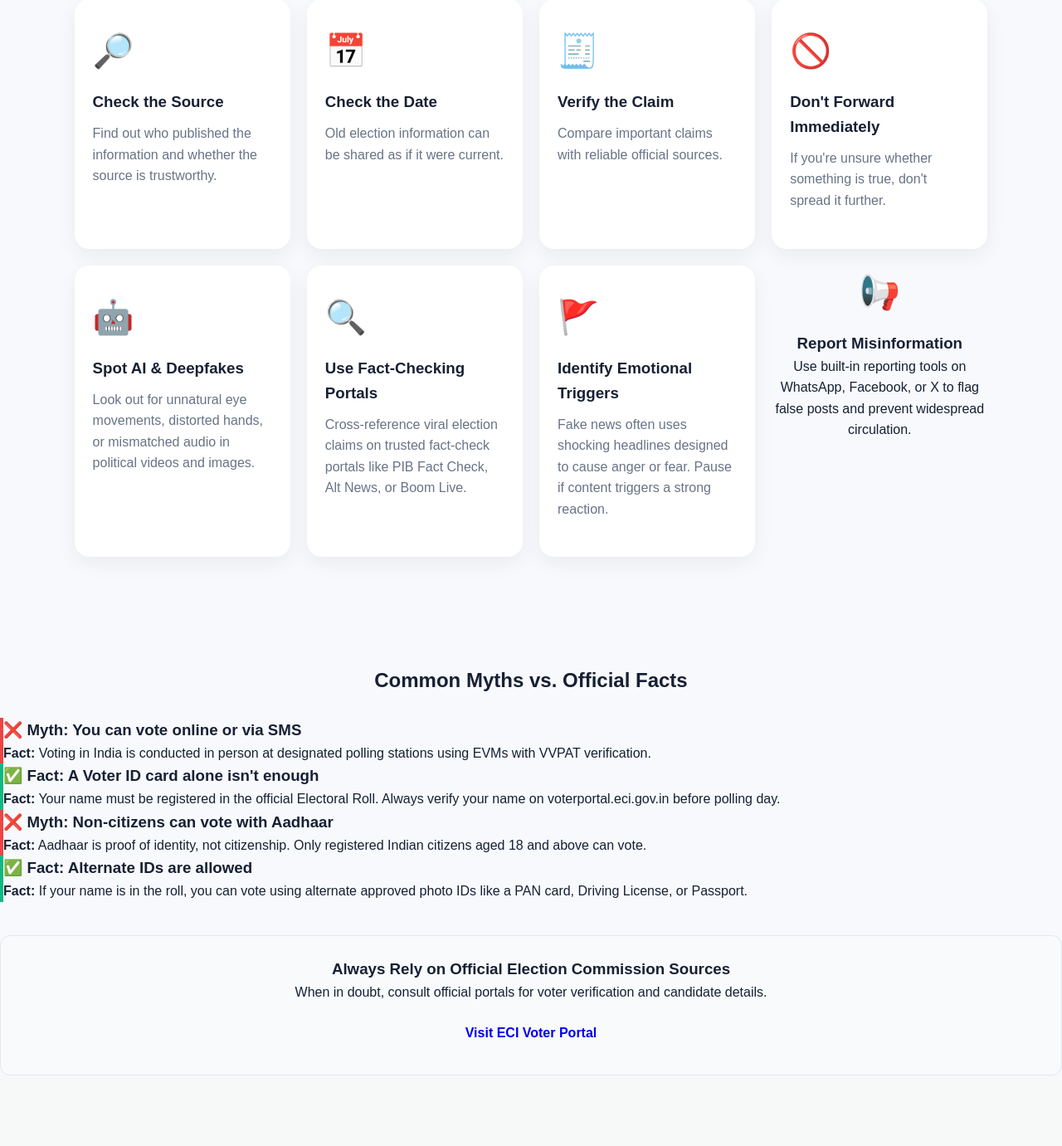
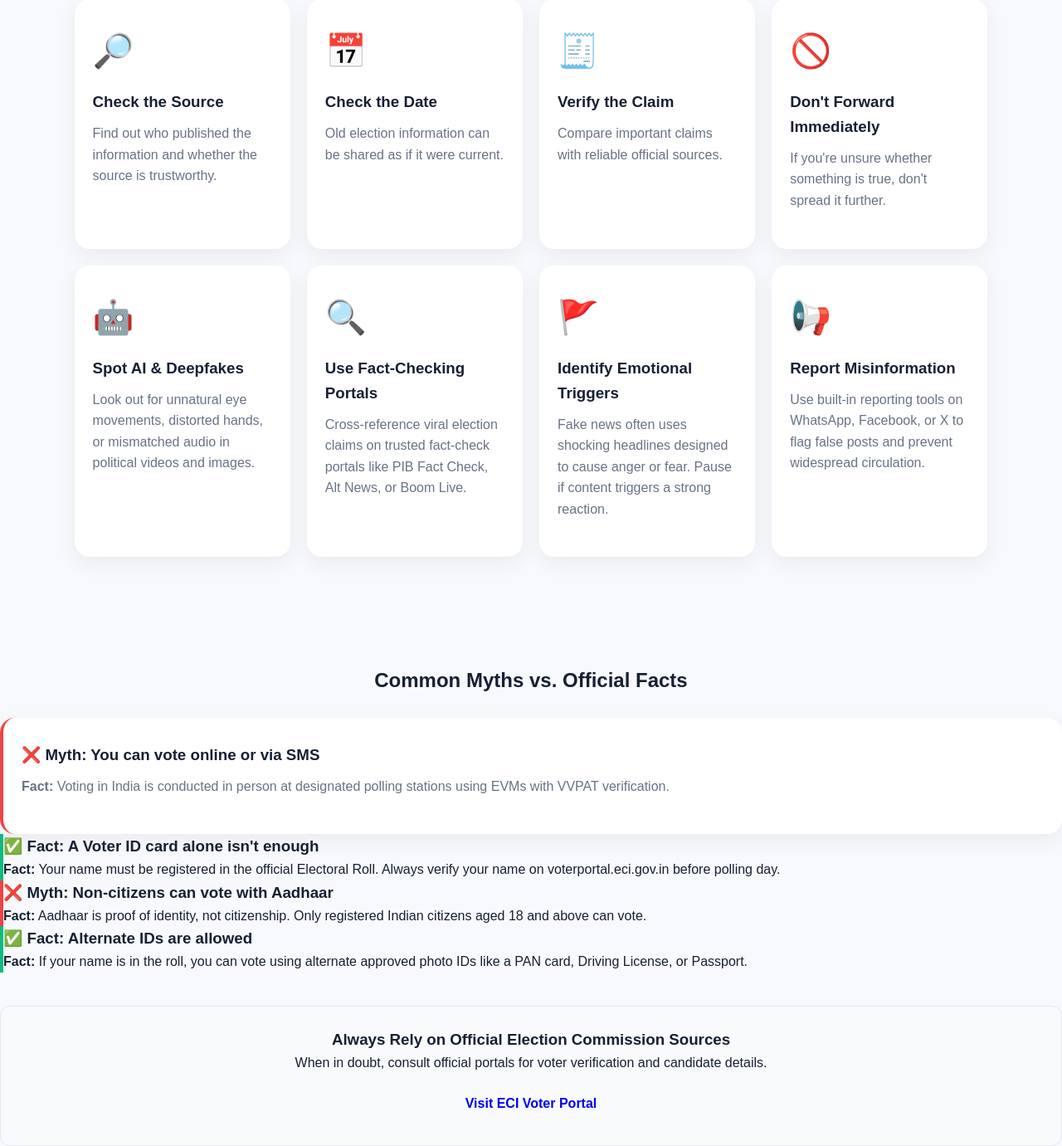
Before and after one commit to mulevidhi-dot/voterSmart, a Flask app: page /misinformation in a window 1280 px wide. Shown: the part 270-1651 px from the top of the page at 83% size. Before the commit the page ends 1566 px from the top, so only its background shows below. Run offline with Flask 3, Linux system fonts and the light colour scheme.

Commit message:
Update misinformation.html

```diff
--- a/templates/misinformation.html
+++ b/templates/misinformation.html
@@ -167,7 +167,7 @@
 
         </div>
 
-        <div class="ffeature-card">
+        <div class="feature-card">
 
             <div class="feature-icon">
                 📢
@@ -186,25 +186,16 @@
     </div>
 
 </section>
-<!-- 1. Existing Feature Cards Container -->
-    <div class="card-grid">
-        <div class="card">
-            <!-- Check the Source Card -->
-        </div>
-        <div class="card">
-            <!-- Check the Date Card -->
-        </div>
-        <!-- Other cards... -->
-    </div> <!-- END of card-grid -->
-
 
     <!-- 📍 PASTE THE MYTH VS REALITY SECTION HERE 📍 -->
     <section style="margin-top: 50px;">
         <h2 style="text-align: center; margin-bottom: 25px;">Common Myths vs. Official Facts</h2>
 
-        <div class="card-grid" style="grid-template-columns: 1fr 1fr; gap: 20px;">
-            <div class="card" style="border-left: 4px solid #ef4444;">
-                <h3>❌ Myth: You can vote online or via SMS</h3>
+        <div class="feature-card-grid" style="feature-grid-template-columns: 1fr 1fr; gap: 20px;">
+            <div class="feature-card" style="border-left: 4px solid #ef4444;">
+                <h3>
+                    ❌ Myth: You can vote online or via SMS
+                </h3>
                 <p><strong>Fact:</strong> Voting in India is conducted in person at designated polling stations using EVMs with VVPAT verification.</p>
             </div>
 
```
